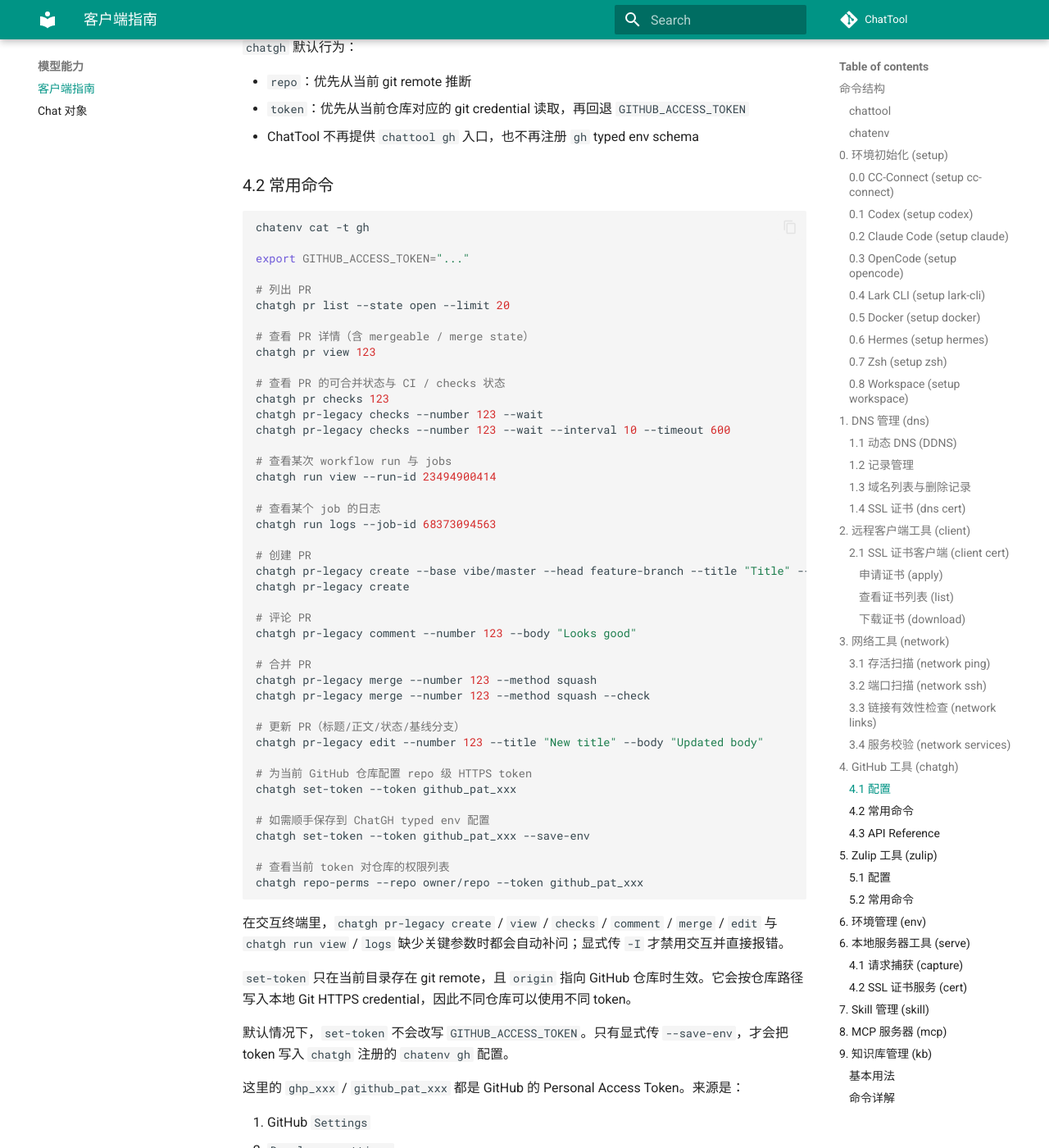
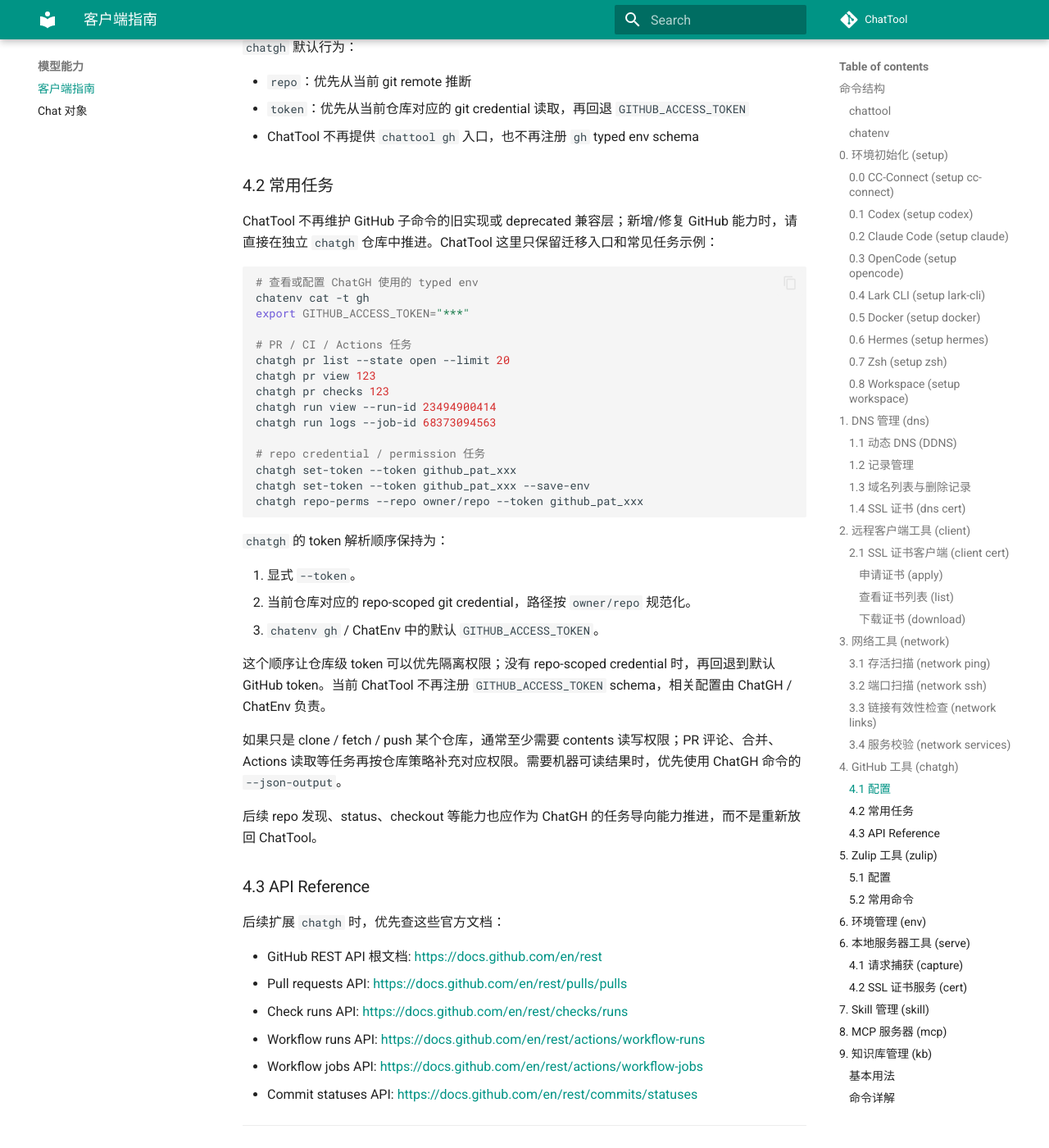
Before and after one commit to cubenlp/ChatTool, an MkDocs documentation site: the page built from docs/client.md, in a window 1280 px wide and 1400 px high, scrolled down 11973 px. Shown: the whole window at 82% size. Built offline with MkDocs 1.6.1 and Material for MkDocs 9.7.7, drawn with Linux system fonts in a browser that asks for light colours; comment, search, counter and statistics services are not loaded; the version menu is left out; some of the changed text lies outside the part shown.

Commit message:
fix: finish chatgh decoupling cleanup

````diff
--- a/docs/client.md
+++ b/docs/client.md
@@ -541,100 +541,39 @@
 - `token`：优先从当前仓库对应的 git credential 读取，再回退 `GITHUB_ACCESS_TOKEN`
 - ChatTool 不再提供 `chattool gh` 入口，也不再注册 `gh` typed env schema
 
-### 4.2 常用命令
+### 4.2 常用任务
+
+ChatTool 不再维护 GitHub 子命令的旧实现或 deprecated 兼容层；新增/修复 GitHub 能力时，请直接在独立 `chatgh` 仓库中推进。ChatTool 这里只保留迁移入口和常见任务示例：
+
 ```bash
+# 查看或配置 ChatGH 使用的 typed env
 chatenv cat -t gh
+export GITHUB_ACCESS_TOKEN="***"
 
-export GITHUB_ACCESS_TOKEN="..."
-
-# 列出 PR
+# PR / CI / Actions 任务
 chatgh pr list --state open --limit 20
-
-# 查看 PR 详情（含 mergeable / merge state）
 chatgh pr view 123
-
-# 查看 PR 的可合并状态与 CI / checks 状态
 chatgh pr checks 123
-chatgh pr-legacy checks --number 123 --wait
-chatgh pr-legacy checks --number 123 --wait --interval 10 --timeout 600
-
-# 查看某次 workflow run 与 jobs
 chatgh run view --run-id 23494900414
-
-# 查看某个 job 的日志
 chatgh run logs --job-id 68373094563
 
-# 创建 PR
-chatgh pr-legacy create --base vibe/master --head feature-branch --title "Title" --body "Body"
-chatgh pr-legacy create
-
-# 评论 PR
-chatgh pr-legacy comment --number 123 --body "Looks good"
-
-# 合并 PR
-chatgh pr-legacy merge --number 123 --method squash
-chatgh pr-legacy merge --number 123 --method squash --check
-
-# 更新 PR（标题/正文/状态/基线分支）
-chatgh pr-legacy edit --number 123 --title "New title" --body "Updated body"
-
-# 为当前 GitHub 仓库配置 repo 级 HTTPS token
+# repo credential / permission 任务
 chatgh set-token --token github_pat_xxx
-
-# 如需顺手保存到 ChatGH typed env 配置
 chatgh set-token --token github_pat_xxx --save-env
-
-# 查看当前 token 对仓库的权限列表
 chatgh repo-perms --repo owner/repo --token github_pat_xxx
 ```
 
-在交互终端里，`chatgh pr-legacy create` / `view` / `checks` / `comment` / `merge` / `edit` 与 `chatgh run view` / `logs` 缺少关键参数时都会自动补问；显式传 `-I` 才禁用交互并直接报错。
+`chatgh` 的 token 解析顺序保持为：
 
-`set-token` 只在当前目录存在 git remote，且 `origin` 指向 GitHub 仓库时生效。它会按仓库路径写入本地 Git HTTPS credential，因此不同仓库可以使用不同 token。
+1. 显式 `--token`。
+2. 当前仓库对应的 repo-scoped git credential，路径按 `owner/repo` 规范化。
+3. `chatenv gh` / ChatEnv 中的默认 `GITHUB_ACCESS_TOKEN`。
 
-默认情况下，`set-token` 不会改写 `GITHUB_ACCESS_TOKEN`。只有显式传 `--save-env`，才会把 token 写入 `chatgh` 注册的 `chatenv gh` 配置。
+这个顺序让仓库级 token 可以优先隔离权限；没有 repo-scoped credential 时，再回退到默认 GitHub token。当前 ChatTool 不再注册 `GITHUB_ACCESS_TOKEN` schema，相关配置由 ChatGH / ChatEnv 负责。
 
-这里的 `ghp_xxx` / `github_pat_xxx` 都是 GitHub 的 Personal Access Token。来源是：
+如果只是 clone / fetch / push 某个仓库，通常至少需要 contents 读写权限；PR 评论、合并、Actions 读取等任务再按仓库策略补充对应权限。需要机器可读结果时，优先使用 ChatGH 命令的 `--json-output`。
 
-1. GitHub `Settings`
-2. `Developer settings`
-3. `Personal access tokens`
-4. 创建 classic token，或 fine-grained token
-
-如果只是 clone / fetch / push 某个仓库，通常至少需要该仓库的 contents 读写权限；更细的 issue / PR / Actions 操作，再按需补权限。
-
-如果你想直接验证 token 对某个仓库的权限，可用 `repo-perms` 查看 GitHub 返回的 `permissions` 字段，例如 `pull` / `push` / `admin`。
-
-`pr view` 和 `pr checks` 现在都会直接展示 PR 相对 base 分支的可合并状态：
-
-- `mergeable`
-- `mergeable_state`
-
-`pr checks` 还会按 PR 的 head commit 汇总三层信息，适合排查 CI：
-
-- combined status
-- check runs
-- workflow runs
-
-如果追加 `--wait`，CLI 会持续轮询直到 checks 和 workflow runs 都结束：
-
-- 默认不设超时，会一直等到全部结束
-- 可用 `--interval <seconds>` 控制轮询间隔
-- 只有显式传 `--timeout <seconds>` 时，才会在超时后报错退出
-
-如果希望在执行 `pr-legacy merge` 前顺手做一次强校验，可追加 `--check`。当 checks / workflow runs 里存在失败、取消或未完成项，或者 PR 当前 `mergeable=False` / `mergeable_state` 处于 `dirty`、`blocked`、`behind`、`draft`、`unknown` 时，CLI 会拒绝合并并提示先运行 `pr checks`；不带 `--check` 时则保持当前直接调用 GitHub merge 的行为。
-
-如果 `pr checks` 已经定位到具体 workflow run / job，可以继续使用：
-
-- `run view --run-id <id>`：查看某次 workflow run 的元信息、jobs 与 step 状态
-- `run logs --job-id <id>`：直接抓取 job 日志；默认输出尾部，可用 `--tail 0` 查看完整日志，或用 `--output` 落盘
-
-需要机器可读结果时可加 `--json-output`。
-
-在执行 `pr create`、汇报“CI 是否通过”或准备 merge 前，先 `git fetch origin <base>`，再确认两件事：
-
-- `pr view` / `pr checks` 显示 `mergeable` 不是 `False`，`mergeable_state` 不是 `dirty`
-- 本地基于最新 base 做一次 merge 或 rebase 演练，并在该结果上跑最相关测试
+后续 repo 发现、status、checkout 等能力也应作为 ChatGH 的任务导向能力推进，而不是重新放回 ChatTool。
 
 ### 4.3 API Reference
 
````
Also changed, not shown: CHANGELOG.md (+1 -1 lines), 1 other file.
